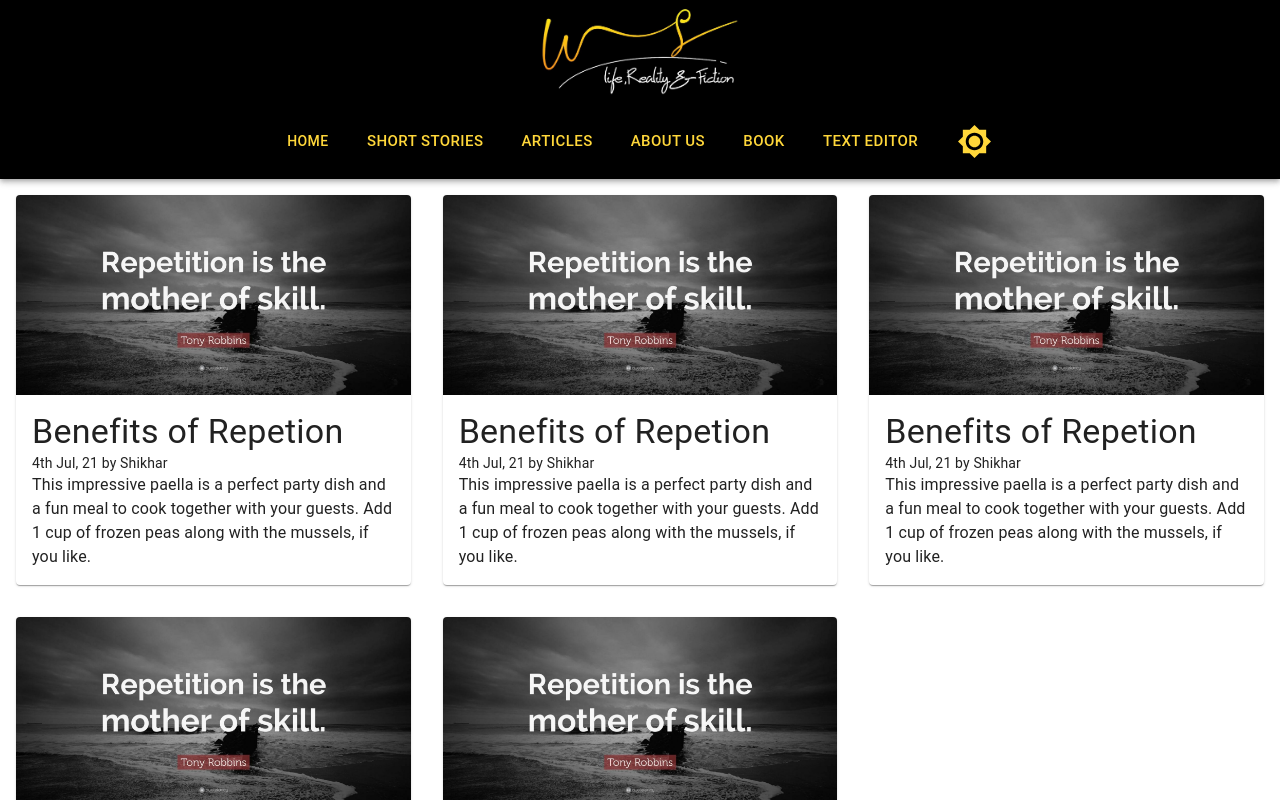
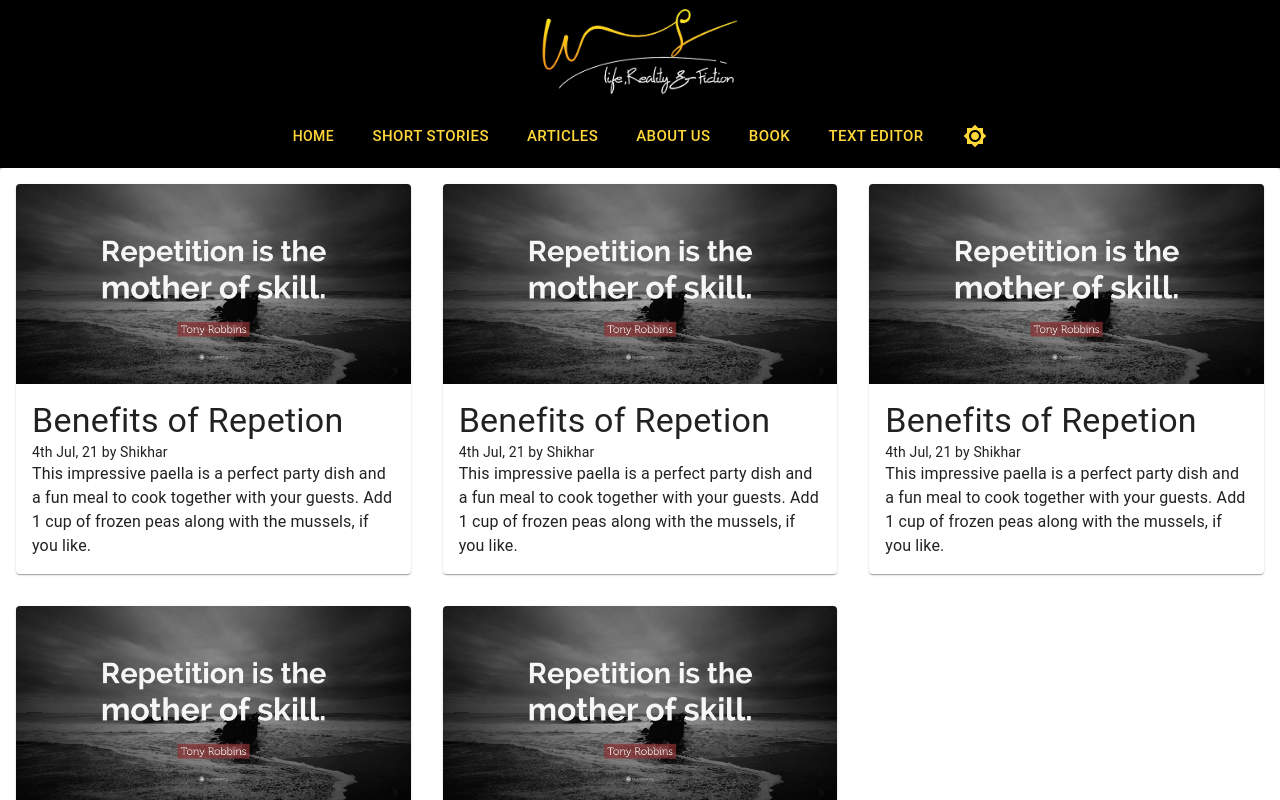
Before and after one commit to aman0207/blog-server-3, a Next.js app: page / in a window 1280 px wide. Shown: the top 800 px of the page. Built offline with nearby package versions, Linux system fonts and the light colour scheme.

Commit message:
fixing some color code

```diff
--- /dev/null
+++ b/components/ColorCode.js
@@ -0,0 +1,8 @@
+const { SignalWifi1BarLockSharp } = require("@material-ui/icons");
+
+const dark = {
+  bgColor: "#00000",
+  txtColor: "white",
+};
+
+export default dark;
--- a/components/Nav.js
+++ b/components/Nav.js
@@ -96,9 +96,9 @@ export const Nav = ({ changeTheme, darkMode }) => {
               title="Toggle Light/Dark Theme"
             >
               {darkMode ? (
-                <Brightness4Sharp fontSize="large" />
+                <Brightness4Sharp fontSize="default" />
               ) : (
-                <Brightness7Sharp fontSize="large" />
+                <Brightness7Sharp fontSize="default" />
               )}
             </IconButton>
             {/* <MenuButtonGrp /> */}
--- a/components/TestTextEditor.js
+++ b/components/TestTextEditor.js
@@ -57,6 +57,7 @@ const TestTextEditor = () => {
     const q = new Quill(editor, {
       theme: "snow",
       modules: { toolbar: TOOLBAR_OPTIONS },
+      //modules: { toolbar: null },
     });
     setQuill(q);
     return () => {
--- a/pages/index.js
+++ b/pages/index.js
@@ -9,6 +9,7 @@ import Link from "next/link";
 import Grid from "@material-ui/core/Grid";
 import List from "@material-ui/core/List";
 import ListItem from "@material-ui/core/ListItem";
+import { Paper } from "@material-ui/core";
 
 // dummy information for (all) the Article Cards.
 // equivalent function must exist to fetch articles information.
@@ -36,10 +37,11 @@ export default function Home() {
         <meta name="keywords" content="web,material" />
         <link rel="icon" href="/sample-logo.jpeg"></link>
       </Head>
+      <Paper>
         <Grid container spacing={0}>
           {arr.map((item) => {
             return (
-            <Grid item xs={12} sm={6} md={4}>
+              <Grid item xs={12} sm={6} md={4} key={item}>
                 <List>
                   <ListItem key={item}>
                     <Link href="/article">
@@ -57,6 +59,7 @@ export default function Home() {
             );
           })}
         </Grid>
+      </Paper>
     </>
   );
 }
```
Lines whose indentation alone changed are shown as unchanged.
